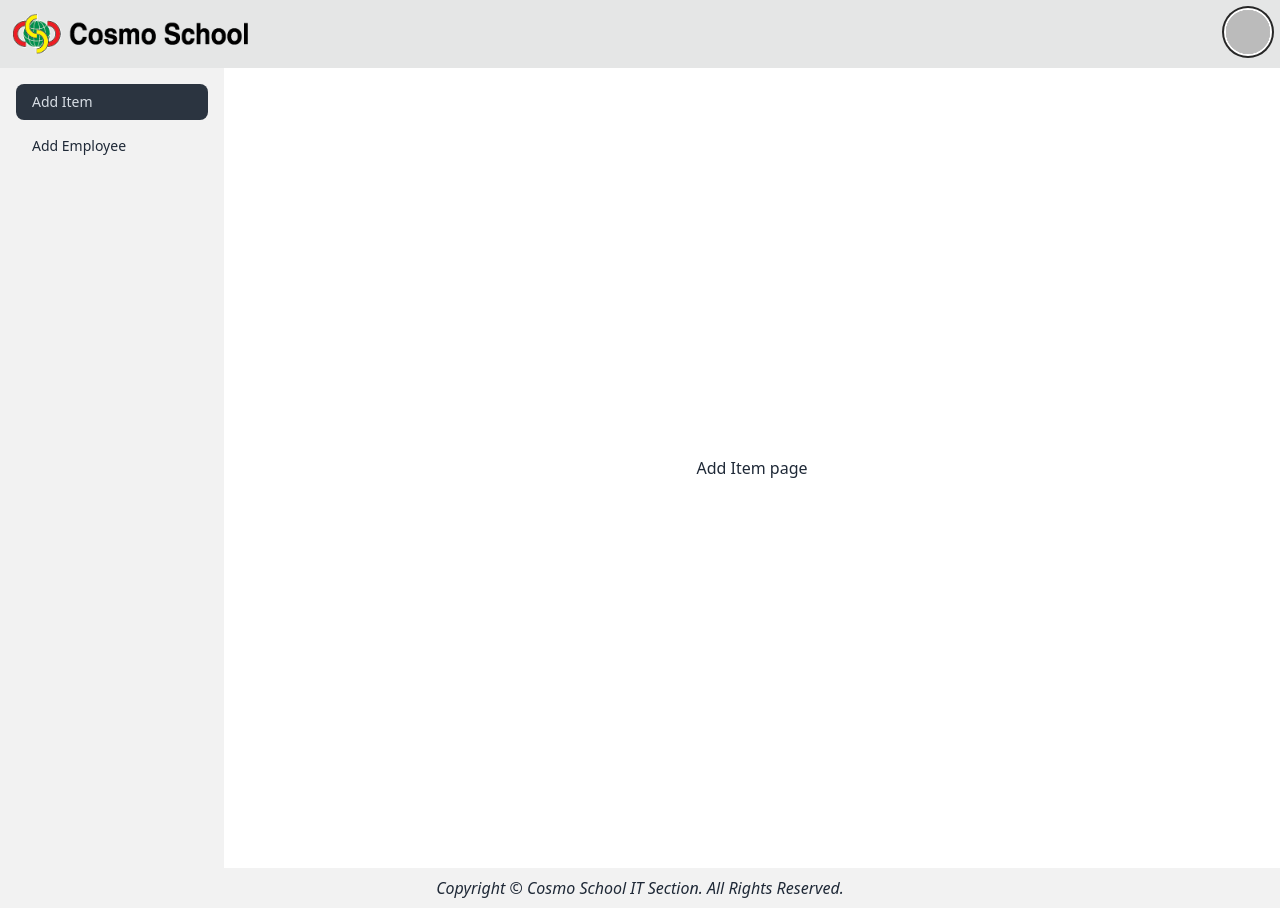
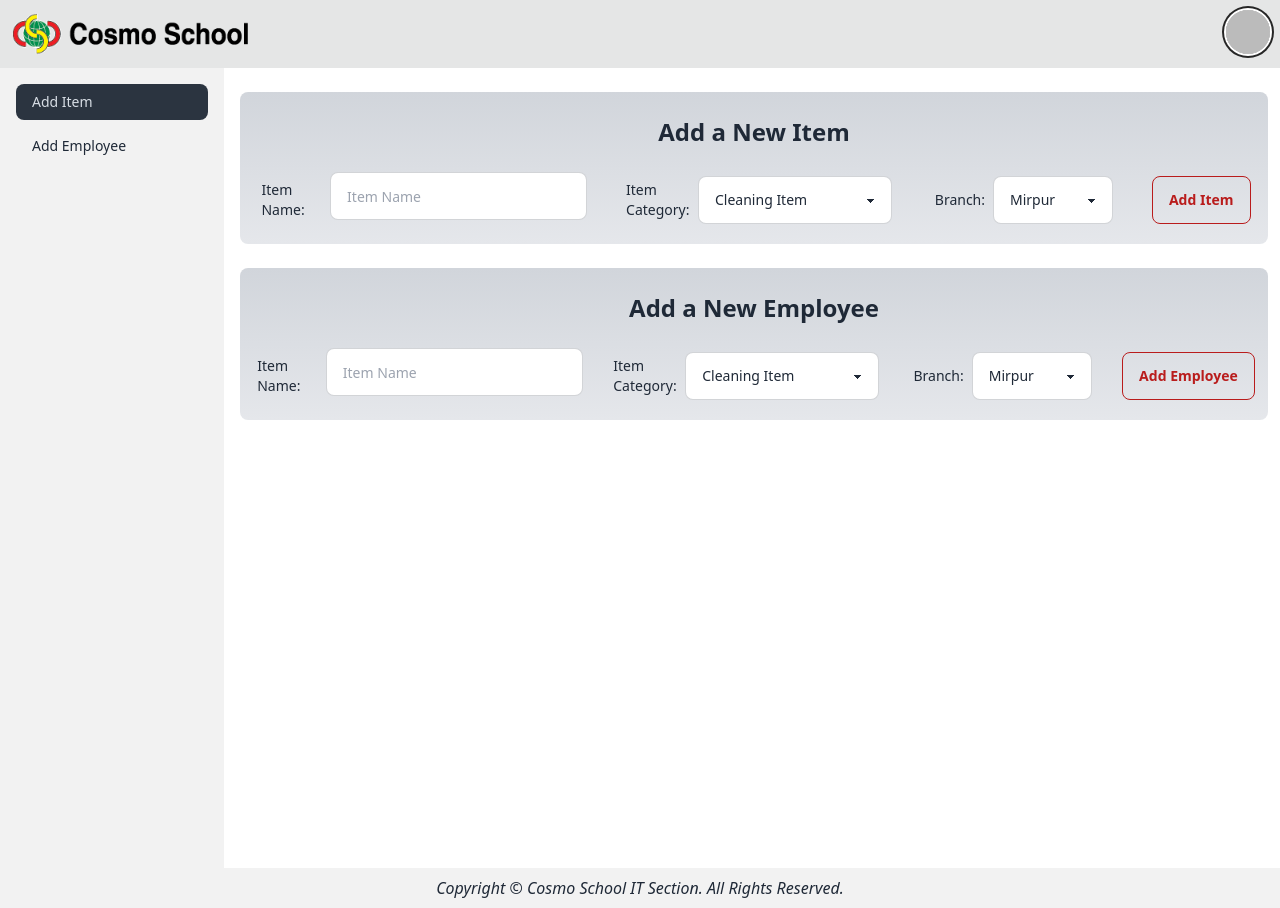
Before and after one commit to mehadiHasanDiner/cosmoSchool-data-keeping-app, a React (Vite) app: page /dashboard/additem in a window 1280 px wide. Built offline with nearby package versions, Linux system fonts and the light colour scheme; no server answers; sample sign-in values are in the browser's storage.

Commit message:
add section of item and employee done

```diff
--- a/package.json
+++ b/package.json
@@ -15,7 +15,7 @@
     "match-sorter": "^6.3.4",
     "react": "^18.2.0",
     "react-dom": "^18.2.0",
-    "react-hook-form": "^7.50.1",
+    "react-hook-form": "^7.51.0",
     "react-hot-toast": "^2.4.1",
     "react-icons": "^5.0.1",
     "react-router-dom": "^6.22.1",
--- a/src/Layout/Dashboard/AddItem/AddItem.jsx
+++ /dev/null
@@ -1,10 +0,0 @@
-
-const AddItem = () => {
-    return (
-        <div>
-            <p>Add Item page</p>
-        </div>
-    );
-};
-
-export default AddItem;
--- a/src/Layout/Dashboard/Dashboard/Dashboard.jsx
+++ b/src/Layout/Dashboard/Dashboard.jsx
@@ -1,6 +1,6 @@
 import { NavLink, Outlet } from "react-router-dom";
-import Footer from "../../../Shared/Footer/Footer";
-import Navbar from "../../../Shared/Navbar/Navbar";
+import Footer from "../../Shared/Footer/Footer";
+import Navbar from "../../Shared/Navbar/Navbar";
 import { IoMdMenu } from "react-icons/io";
 
 const Dashboard = () => {
@@ -11,7 +11,7 @@ const Dashboard = () => {
         <div className="drawer lg:drawer-open">
           <input id="my-drawer-2" type="checkbox" className="drawer-toggle" />
 
-          <div className="drawer-content flex flex-col items-center justify-center">
+          <div className="drawer-content ml-4">
             {/* Page content here */}
             <Outlet />
 
--- /dev/null
+++ b/src/Pages/DashboardPages/AddItem/AddItem.jsx
@@ -0,0 +1,137 @@
+import { useForm } from "react-hook-form";
+
+const AddItem = () => {
+  const {
+    register,
+    handleSubmit,
+    formState: { errors },
+  } = useForm();
+
+  const onSubmit = (data) => console.log(data);
+  return (
+    <>
+      <div className="bg-gradient-to-b from-gray-300 to-gray-200 rounded-lg p-2 my-6 mr-3">
+        <h2 className="font-bold text-2xl my-4 text-center">Add a New Item</h2>
+        <form onSubmit={handleSubmit(onSubmit)}>
+          <div className="md:flex md:flex-row space-x-4 items-center flex-col w-full justify-around">
+            <div className="flex">
+              <label className="label">
+                <span className="label-text mr-2">Item Name:</span>
+              </label>
+              <input
+                {...register("itemName")}
+                type="text"
+                placeholder="Item Name"
+                className="input input-bordered label-text w-full"
+                required
+              />
+            </div>
+
+            <div className="form-control">
+              <div className="label justify-start">
+                <span className="label-text mr-2">Item Category: </span>
+                <div />
+                <select
+                  className="select select-bordered w-full"
+                  {...register("itemCategory")}
+                >
+                  <option value="Cleaning Item">Cleaning Item</option>
+                  <option value="Stationary Item">Stationary Item</option>
+                  <option value="ELectric Item">ELectric Item</option>
+                </select>
+              </div>
+            </div>
+
+            <div className="form-control ">
+              <div className="label justify-start">
+                <span className="label-text mr-2">Branch: </span>
+                <div />
+
+                <select
+                  className="select select-bordered w-full"
+                  {...register("branchName")}
+                >
+                  <option value="Mirpur">Mirpur</option>
+                  <option value="Banasree">Banasree</option>
+                </select>
+              </div>
+            </div>
+
+            <div className="flex justify-end my-3 ">
+              <button
+                type="submit"
+                className="btn btn-outline  font-bold text-red-700"
+              >
+                {" "}
+                Add Item
+              </button>
+            </div>
+          </div>
+        </form>
+      </div>
+      <div className="bg-gradient-to-b from-gray-300 to-gray-200 rounded-lg p-2 my-3 mr-3">
+        <h2 className="font-bold text-2xl my-4 text-center">
+          Add a New Employee
+        </h2>
+        <form onSubmit={handleSubmit(onSubmit)}>
+          <div className="md:flex md:flex-row space-x-4 items-center flex-col w-full justify-around">
+            <div className="flex">
+              <label className="label">
+                <span className="label-text mr-2">Item Name:</span>
+              </label>
+              <input
+                {...register("itemName")}
+                type="text"
+                placeholder="Item Name"
+                className="input input-bordered label-text w-full"
+                required
+              />
+            </div>
+
+            <div className="form-control">
+              <div className="label justify-start">
+                <span className="label-text mr-2">Item Category: </span>
+                <div />
+                <select
+                  className="select select-bordered w-full"
+                  {...register("itemCategory")}
+                >
+                  <option value="Cleaning Item">Cleaning Item</option>
+                  <option value="Stationary Item">Stationary Item</option>
+                  <option value="ELectric Item">ELectric Item</option>
+                </select>
+              </div>
+            </div>
+
+            <div className="form-control ">
+              <div className="label justify-start">
+                <span className="label-text mr-2">Branch: </span>
+                <div />
+
+                <select
+                  className="select select-bordered w-full"
+                  {...register("branchName")}
+                >
+                  <option value="Mirpur">Mirpur</option>
+                  <option value="Banasree">Banasree</option>
+                </select>
+              </div>
+            </div>
+
+            <div className="flex justify-end my-3 ">
+              <button
+                type="submit"
+                className="btn btn-outline  font-bold text-red-700"
+              >
+                {" "}
+                Add Employee
+              </button>
+            </div>
+          </div>
+        </form>
+      </div>
+    </>
+  );
+};
+
+export default AddItem;
--- a/src/routers/Router.jsx
+++ b/src/routers/Router.jsx
@@ -1,11 +1,11 @@
 import { createBrowserRouter } from "react-router-dom";
-import Dashboard from "../Layout/Dashboard/Dashboard/Dashboard";
 import PrivateRoute from "./PrivateRoute";
 import Home from "../Pages/Home/Home";
 import SignUp from "../Pages/SignUp/SignUp";
 import ErrorPage from "../Pages/ErrorPage/ErrorPage";
-import AddItem from "../Layout/Dashboard/AddItem/AddItem";
-import AddEmployee from "../Layout/Dashboard/AddEmployee/AddEmployee";
+import AddItem from "../Pages/DashboardPages/AddItem/AddItem";
+import AddEmployee from "../Pages/DashboardPages/AddEmployee/AddEmployee";
+import Dashboard from "../Layout/Dashboard/Dashboard";
 
 const router = createBrowserRouter([
   {
```
Also changed, not shown: src/Pages/DashboardPages/AddEmployee/AddEmployee.jsx (renamed from src/Layout/Dashboard/AddEmployee/AddEmployee.jsx), 1 other file (tests, documents, lock files or other folders).
